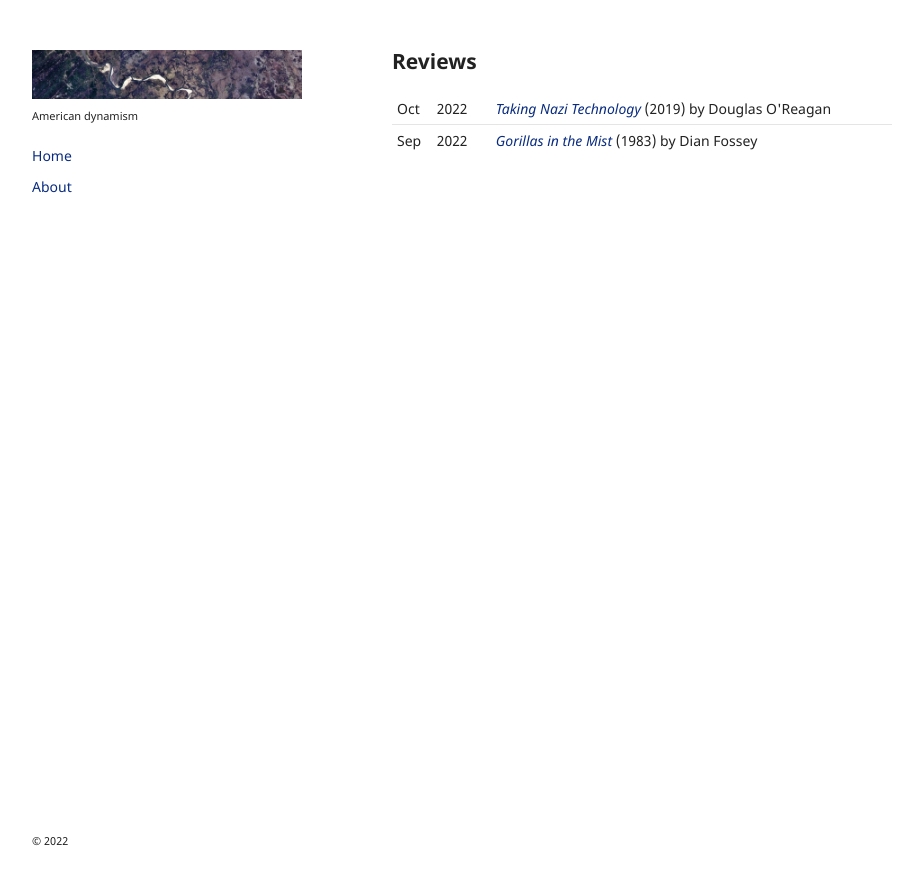
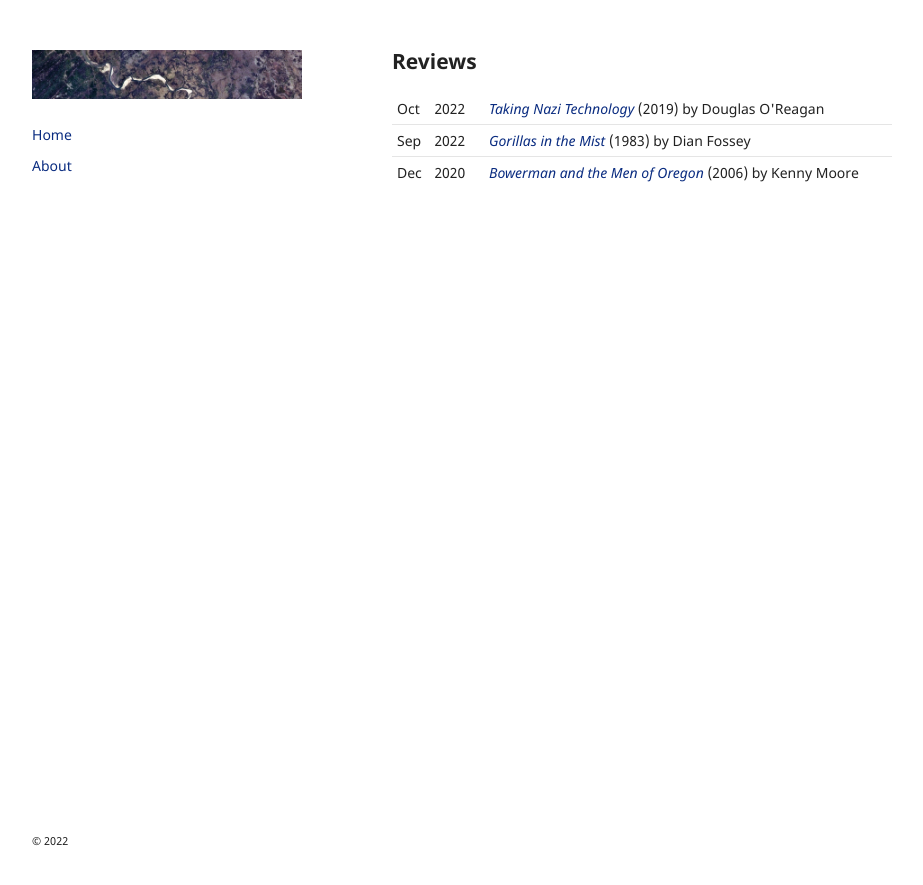
Before and after one commit to gordonhart/kinetic.reviews, a Jekyll site: the page built from index.html, in a window 1280 px wide. Shown: the top 885 px of the page, without its empty margins (178-1101 px from the left). Built offline with Jekyll 4.4.1, drawn with Linux system fonts in a browser that asks for light colours; the repository's description, which GitHub fills in, is left out; some of the changed lines change nothing that is shown.

Commit message:
Bowerman and the Men of Oregon

```diff
--- a/_config.yml
+++ b/_config.yml
@@ -1,6 +1,5 @@
 title: Kinetic Reviews
-description: American dynamism
-# icon: /assets/images/icon-512.png
+# description: Kinetic Reviews
 # twitter_username: madeline_zimm
 google_analytics: G-Z72ZL7JFW4
 plugins:
--- a/_data/posts.yml
+++ b/_data/posts.yml
@@ -9,3 +9,9 @@
   year: 1983
   date: 2022-09-06
   slug: gorillas-in-the-mist
+
+- title: Bowerman and the Men of Oregon
+  author: Kenny Moore
+  year: 2006
+  date: 2020-12-05
+  slug: bowerman-and-the-men-of-oregon
--- /dev/null
+++ b/posts/2020-12-05-bowerman-and-the-men-of-oregon.md
@@ -0,0 +1,23 @@
+---
+layout: post
+title: "<i>Bowerman and the Men of Oregon</i>: A Review"
+author: Kenny Moore
+date: 2020-12-05
+tags: nonfiction, biography
+---
+
+As the title of the book states, Bill Bowerman was known first and foremost as Oregon’s iconic track coach and only second as the founder of Nike, a fact which all but guarantees an interesting biography. While author Moore had excellent source material, great credit goes to him for producing a beautifully-written book that is engaging whether it is bringing to life dozens of races or recounting the tribulations of Bowerman’s ancestors on the Oregon trail. Moore’s account also benefits from his own intimate relationship to the subject: a Bowerman-trained athlete while at Oregon and for years after, Moore just missed an Olympic medal in the Marathon.
+
+400+ pages later, and through no fault of Moore’s, the psychology of Bowerman still confounds. Elite coaches typically fall on a spectrum, with the Bobby Knights on one end and the John Woodens on the other, and Bowerman exhibited tendencies of both. At his core, he cared deeply about his athletes and took a tailored, time consuming approach for each person he coached. Contrary to what was popular at the time, he did not believe athletes should push through pain no matter what, and he absolutely would not let someone compete if he wasn’t healthy. Bowerman was one of the early pioneers of “hard days/easy days” and vehemently defended the novel concept of recovery time. Endearingly, he rewarded his athletes as much for their effort as for their talent, and he had no interest in motivating the lazy, no matter how talented. He once remarked, “I have neither the time nor patience to waste on trash.” This hard line approach could justifiably draw criticism in cases where he wrongly labeled an athlete or colleague as trash, as once you were in Bill’s black book, there was no going back. Alas, Bowerman was a coach you ran for because you loved him, respected him, and feared him all at the same time.
+
+Bowerman’s range in pursuits both athletic and academic was extremely impressive. While most well known for his distance coaching, he minted a gold medalist in the 400m in Otis Davis and was a trusted shot and javelin coach, a feat practically unheard of then or now. There wasn’t even a full-time throws coach at Oregon until Bowerman retired. His role at Nike was that of the great inventor, and it really is amazing how handy and creative he was. Before Knight ever conceived the idea of Blue Ribbon Sports, Bowerman was stitching together racing shoes for one-time use by his athletes, after which they’d begin to fall apart. The book does, however, accurately represent Knight as the driving force behind Nike, as Bowerman’s love of sport far exceeded his love of business, a sticky fact that made Bowerman difficult to manage as the company grew from an upstart of misfits evangelizing the joy of running into a major corporation with a bottom line.
+
+Moore’s book is a fun and at times emotional romp through history, both track and non-track related. For track-loving readers, you get the joy of reading about milers going under 4:00 minutes for the first time, the invention of the Fosbury Flop, Prefontaine's brief but powerful imprint on the world, the rise of doping, and the ridiculously extreme stance on amateurism in track, which forbid not only college athletes but also professionals from competing in the Olympics if they were profiting in any way from the sport. Over several frustrating decades, Bowerman helped lobby to abolish this purity test and provide pro athletes with a life other than penury.
+
+You also get to experience some of the most important events of the 20th century through the lens of track and field, including WWII; Vietnam’s draft and the campus protests’ effects on competition; MLK assassination, race riots, and the subsequent question of boycotting the Olympics in ‘68; and the tragic ‘72 games, of which Bowerman had the dubious honor of being head coach, where he had to not only emotionally stabilize his athletes for competition hours after a terrorist attack but also deal with the incompetent and sociopathic head of the IOC, Avery Brundage.
+
+On a lighter note, it’s amazing what coaches could get away with just a few decades ago. Bowerman was a notorious prankster, and his two signature pranks were urinating on his athletes in the shower when were they caught unawares, and branding athletes with his keys while in the sauna as a rite of passage.
+
+While the book’s title makes it clear that this is a book about Bowerman and the MEN of Oregon, I would have liked just some context on why Bowerman completely ignored the women’s program at Oregon. While at Oregon, Bowerman never coached a female athlete, and the book doesn’t mention why. Oregon did not have a designated women’s coach until Bowerman’s retirement in 1974, after which the program quickly became a powerhouse there too. Perhaps he was just more comfortable with coaching men and had inherited the attitude of the times that women could not be serious athletes. This was dispelled later in his life when Mary Decker rose to global prominence, and Bowerman did help coach her on the side. Moore makes it clear Bowerman respected women and reserved a special sense of awe for his mother, who was forced to raise the children alone after her husband cheated on and then divorced her while she was pregnant with twins. Moore performs some armchair psychology that Bowerman from a young age was distrustful of men and shunned overt displays of masculinity, which manifested later in life when Bowerman forbid his athletes from calling him “coach.”
+
+All in all, a very special and neglected sports biography by a talented Sports Illustrated writer that even casual fans of running will enjoy.
```
